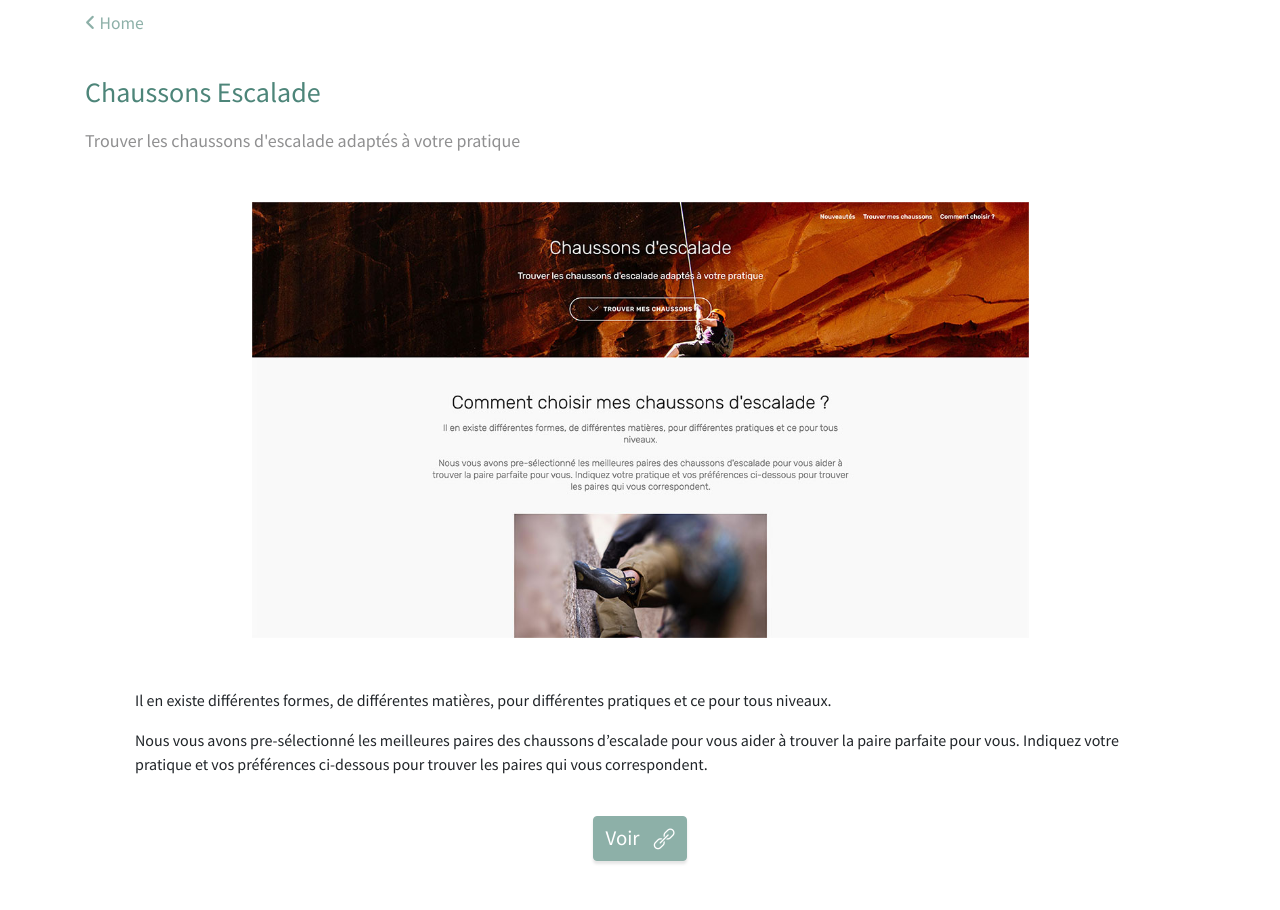
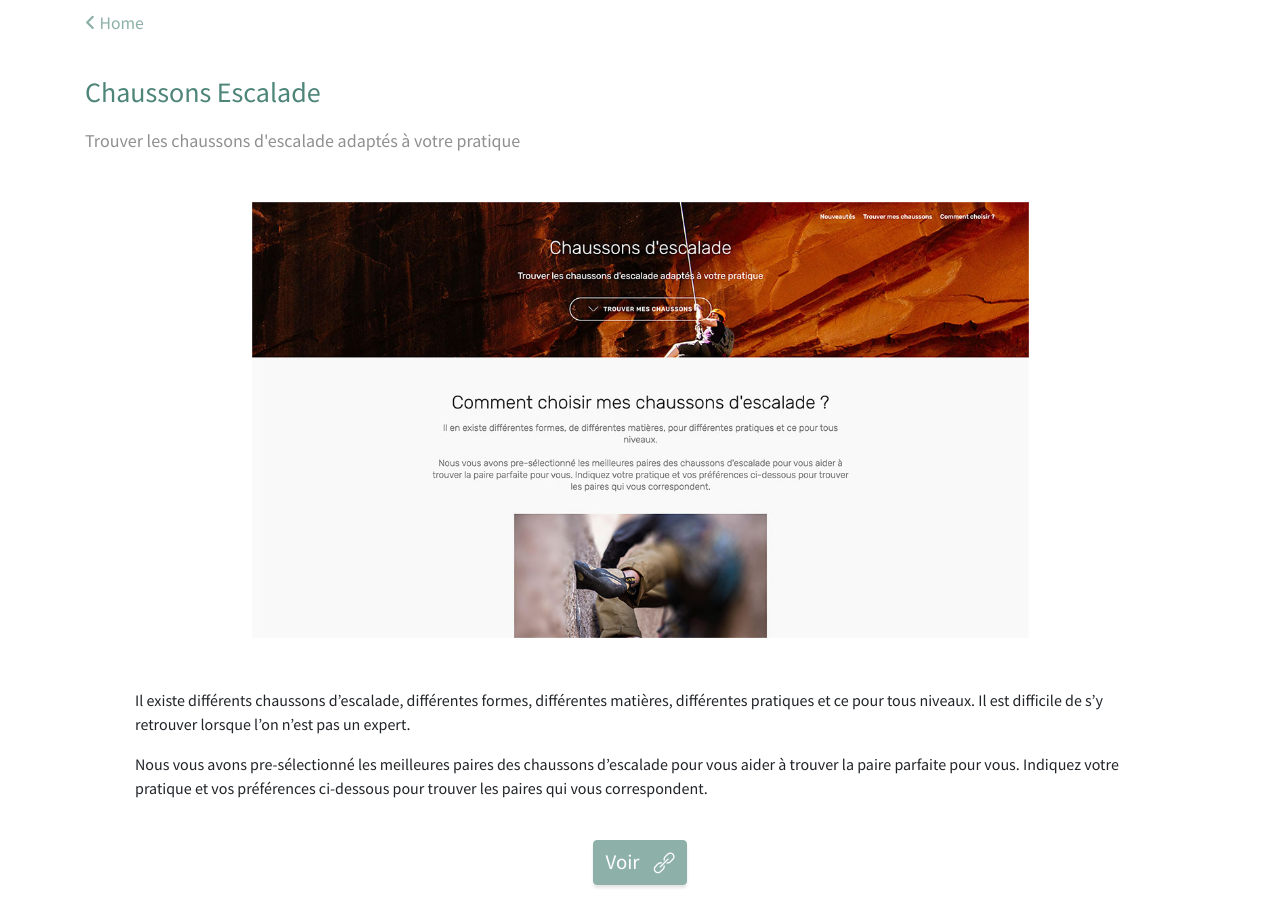
Before and after one commit to ErwanJes/ej-portfolio, a Jekyll site: the page built from _posts/2018-02-07-chaussons-escalade.md, in a window 1280 px wide. Built offline with Jekyll 4.4.1, drawn with Linux system fonts in a browser that asks for light colours; nearby versions of some CDN libraries; library files that are not in the unit come from our copies.

Commit message:
Improve wording + add a logo

```diff
--- a/_posts/2018-02-07-chaussons-escalade.md
+++ b/_posts/2018-02-07-chaussons-escalade.md
@@ -7,6 +7,6 @@ poster: "chaussons-screen.jpg"
 website: http://chaussons-escalade.fr
 ---
 
-Il en existe différentes formes, de différentes matières, pour différentes pratiques et ce pour tous niveaux.
+Il existe différents chaussons d'escalade, différentes formes, différentes matières, différentes pratiques et ce pour tous niveaux. Il est difficile de s'y retrouver lorsque l'on n'est pas un expert.
 
 Nous vous avons pre-sélectionné les meilleures paires des chaussons d'escalade pour vous aider à trouver la paire parfaite pour vous. Indiquez votre pratique et vos préférences ci-dessous pour trouver les paires qui vous correspondent.
```
Also changed, not shown: assets/img/logo-white.png (added).
